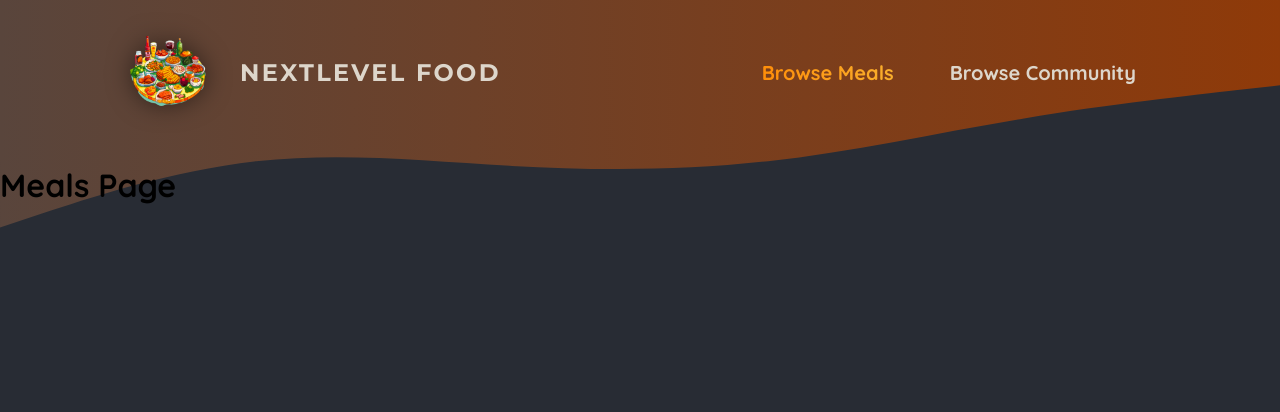
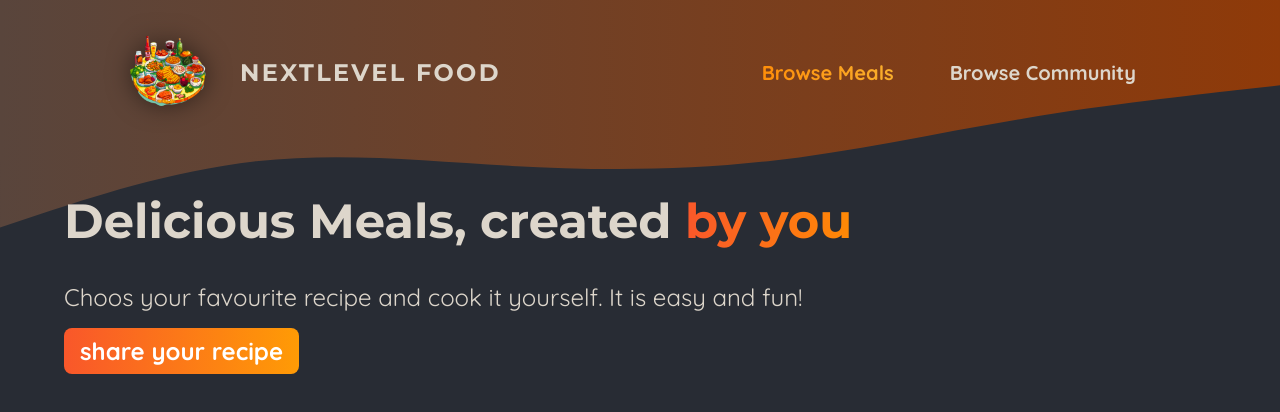
Before and after one commit to sowmya1066/nextjs, a Next.js app: page /meals in a window 1280 px wide. Shown: the top 412 px of the page. Built offline with nearby package versions, Linux system fonts and the light colour scheme.

Commit message:
nav links content

```diff
--- a/app/meals/page.js
+++ b/app/meals/page.js
@@ -1,3 +1,25 @@
+import classes from "./page.module.css";
+import Link from "next/link";
+import MealsGrid from "@/components/meals/meals-grid";
+
 export default function MealsPage() {
-  return <h1>Meals Page</h1>;
+  return (
+    <>
+      <header className={classes.header}>
+        <h1>
+          Delicious Meals, created{" "}
+          <span className={classes.highlight}>by you</span>
+        </h1>
+        <p>
+          Choos your favourite recipe and cook it yourself. It is easy and fun!
+        </p>
+        <p className={classes.cta}>
+          <Link href="/meals/share">share your recipe</Link>
+        </p>
+      </header>
+      <main className={classes.main}>
+        <MealsGrid meals={[]} />
+      </main>
+    </>
+  );
 }
--- /dev/null
+++ b/app/meals/page.module.css
@@ -0,0 +1,51 @@
+.header {
+  gap: 3rem;
+  margin: 3rem auto 5rem auto;
+  width: 90%;
+  max-width: 75rem;
+  color: #ddd6cb;
+  font-size: 1.5rem;
+}
+
+.header h1 {
+  font-family: "Montserrat", sans-serif;
+}
+
+.highlight {
+  background: linear-gradient(90deg, #f9572a, #ff8a05);
+  background-clip: text;
+  -webkit-background-clip: text;
+  -webkit-text-fill-color: transparent;
+}
+
+.header p {
+  margin: 0;
+}
+
+.cta a {
+  display: inline-block;
+  margin-top: 1rem;
+  padding: 0.5rem 1rem;
+  border-radius: 0.5rem;
+  background: linear-gradient(90deg, #f9572a, #ff9b05);
+  color: #ffffff;
+  font-weight: bold;
+  text-decoration: none;
+}
+
+.loading {
+  text-align: center;
+  animation: loading 1.2s ease-in-out infinite;
+}
+
+@keyframes loading {
+  0% {
+    color: #e9e9e9;
+  }
+  50% {
+    color: #b89b84;
+  }
+  100% {
+    color: #e9e9e9;
+  }
+}
--- /dev/null
+++ b/components/meals/meal-item.js
@@ -0,0 +1,26 @@
+import Link from "next/link";
+import Image from "next/image";
+
+import classes from "./meals-grid.module.css";
+
+export default function MealItem({ title, slug, image, summary, creator }) {
+  return (
+    <article className={classes.meal}>
+      <header>
+        <div className={classes.image}>
+          <Image src={image} alt={title} fill />
+        </div>
+        <div className={classes.headerText}>
+          <h2>{title}</h2>
+          <p>by {creator}</p>
+        </div>
+      </header>
+      <div className={classes.content}>
+        <p className={classes.summary}>{summary}</p>
+        <div className={classes.actions}>
+          <Link href={`/meals/${slug}`}>View Details</Link>
+        </div>
+      </div>
+    </article>
+  );
+}
--- /dev/null
+++ b/components/meals/meals-grid.js
@@ -0,0 +1,14 @@
+import classes from "./meals-grid.module.css";
+import MealItem from "./meal-item";
+
+export default function MealsGrid({ meals }) {
+  return (
+    <ul className={classes.meals}>
+      {meals.map((meal) => (
+        <li key={meal.id}>
+          <MealItem {...meal} />
+        </li>
+      ))}
+    </ul>
+  );
+}
--- /dev/null
+++ b/components/meals/meals-grid.module.css
@@ -0,0 +1,10 @@
+.meals {
+  width: 90%;
+  max-width: 90rem;
+  display: grid;
+  grid-template-columns: repeat(auto-fill, minmax(20rem, 1fr));
+  grid-gap: 5rem;
+  margin: 2rem auto;
+  list-style: none;
+  padding: 0;
+}
```
Also changed, not shown: components/meals/meal-item-module.css (added, +75 -0 lines).
